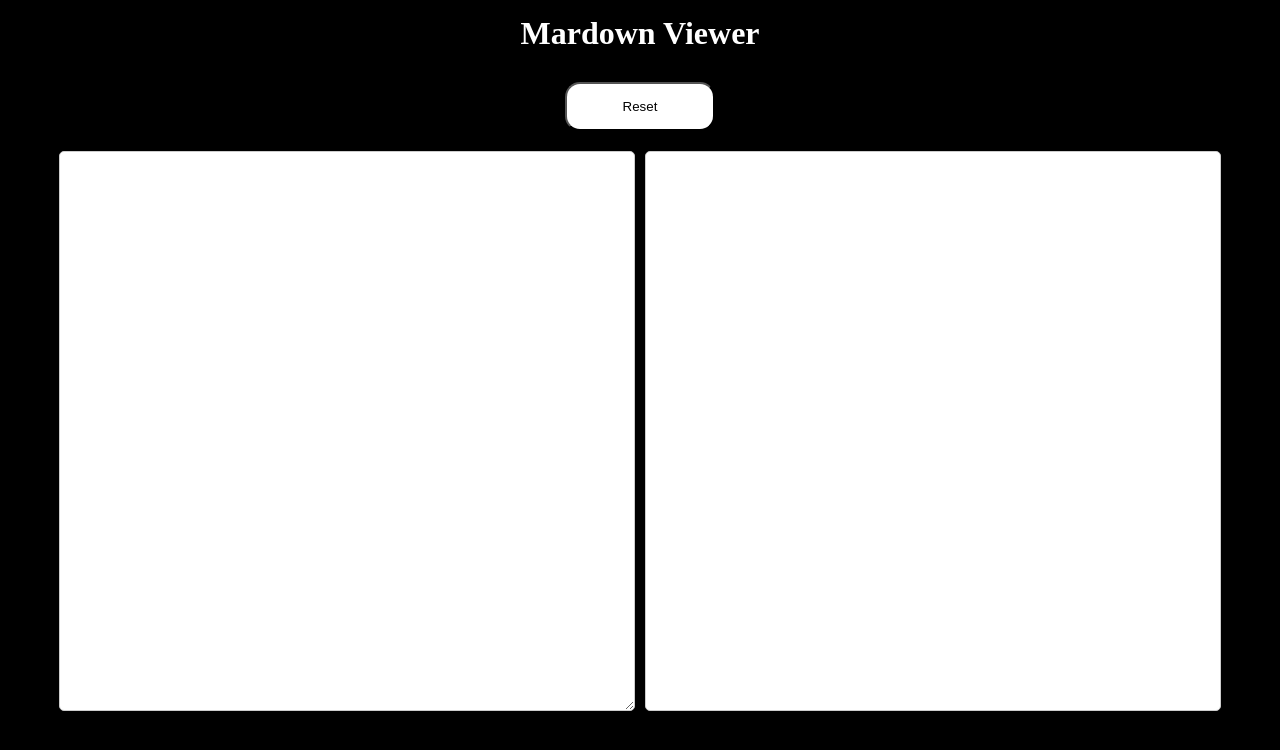
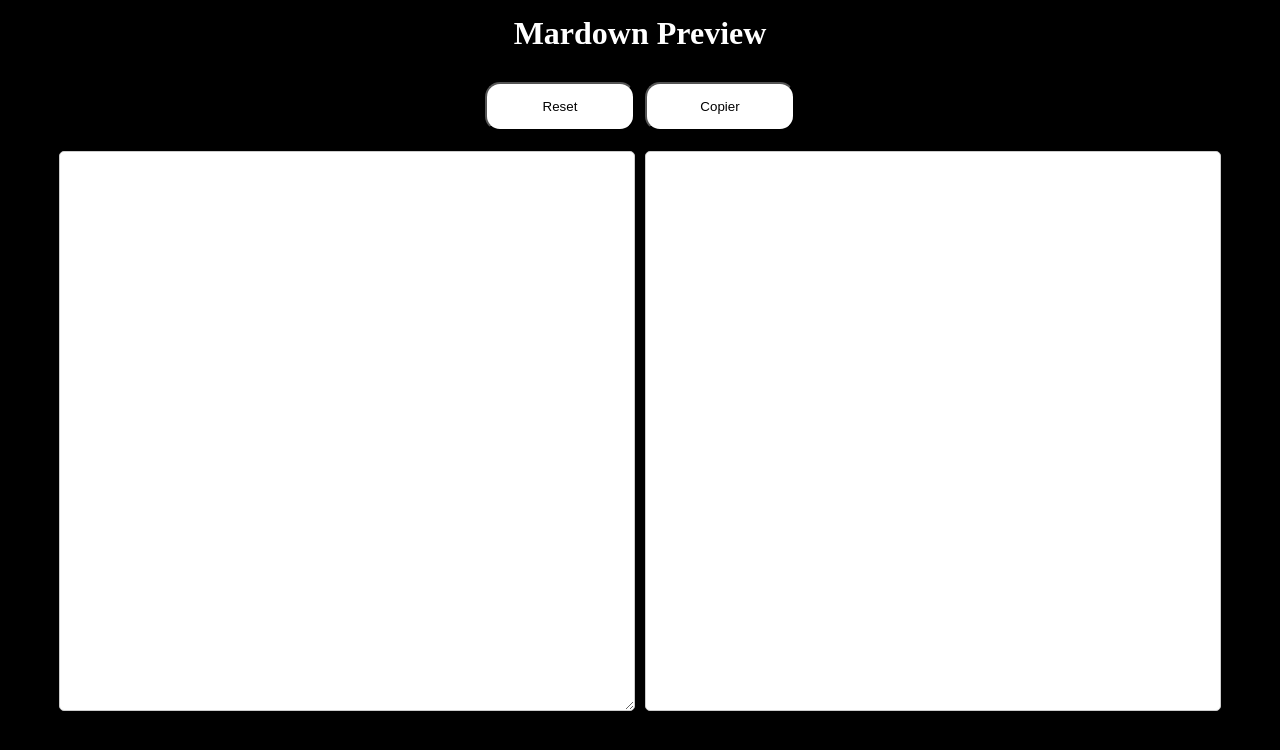
Before and after one commit to Tatiana-Juin/markdown-viewer, a React (Vite) app: page / in a window 1280 px wide. Shown: the top 750 px of the page. Built offline with nearby package versions, Linux system fonts and the light colour scheme.

Commit message:
J'ai reussi a implementer la fonction copier

```diff
--- a/src/App.jsx
+++ b/src/App.jsx
@@ -9,11 +9,11 @@ function App() {
 
   return (
     <div >
-      <h1 className='title'>Mardown Viewer</h1>
+      <h1 className='title'>Mardown Preview</h1>
 
       <MarkdownInput />
 
-      {/* <MarkdownPreview /> */}
+
     </div>
   )
 }
--- a/src/components/MarkdownInput.jsx
+++ b/src/components/MarkdownInput.jsx
@@ -6,23 +6,56 @@ export default function MarkdownInput() {
 
   // USESTATE POUR RECUPERER LE TEXTE
   const [text,setText] = useState("")
+  // pour afficher le message - boolean
+
 
   // FONCTION POUR RESET LE CODE
   const handleReset = ()=>{
     setText("")
   }
 
+  // FONCTION POUR COPIER LE TEXT
+  // const handleCopy = () =>{
+
+  //   navigator.clipboard.writeText(text)
+  //   .then(() =>{
+  //     alert("text copier")
+  //   } )
+  //   .catch(err =>{
+  //     console.error("erreur",err)
+  //   })
+  // }
+
+  const handleCopy = () =>{
+    // SI LE TEXTE N'EST PAS VIDE
+    if(text.trim()){
+      navigator.clipboard.writeText(text)
+      .then(() =>{
+        alert("Le texte à etait copier ")
+      } )
+      .catch(err =>{
+        console.error("erreur",err)
+      })
+    }
+
+  }
+
   return (
     <>
+      {/* POUR LE RESET  */}
         <div className='div-reset'>
             <button className='btn-reset'  onClick={handleReset} > Reset </button>
+            <button className='btn-reset' onClick={handleCopy}> Copier </button>
 
         </div>
 
 
+
+        {/* POUR SAISIR LE TEXTE  */}
         <div className='div-return'>
           <textarea onChange={(e) => setText(e.target.value)} name="" id=""  className='view-return' value={text}   />
 
+          {/* APPELLE DU COMPOSANY POUR AFFICHER LE RESULTAT A COTER  */}
           <MarkdownPreview text={text} />
         </div>
 
--- a/src/components/componentsStyle.css
+++ b/src/components/componentsStyle.css
@@ -3,7 +3,7 @@
 }
 
 /************************ FICHIER MARKDOWN-INPUT************************* */
-
+/* STYLE DE LA DIV QUI REGROUPE LE TEXTAREA */
 .div-return{
     display: flex;
     justify-content: center;
@@ -11,12 +11,12 @@
     margin-top: 20px;
 }
 
-
-
+/* STYLE POUR LE RESET  */
 .div-reset{
     display: flex;
     justify-content: center;
     margin-top: 30px;
+      gap: 10px;
 }
 
 /*  BTN RESET */
@@ -29,8 +29,8 @@
 
 }
 
+/* ************************* MARKDOWN PREVIEW + INPUT */
 
-/* ************************* MARKDOWN PREVIEW + INPUT */
 .view-return{
     background-color: white;
     width:45vw;
```
